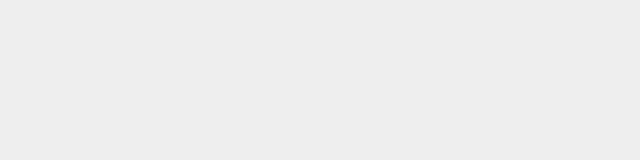
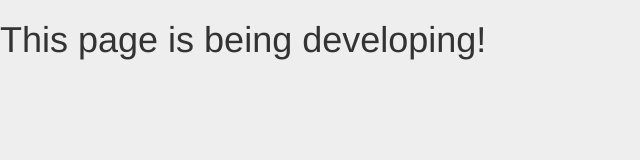
Before and after one commit to buraksenkus/homepage, a plain HTML site: page index.html in a window 1280 px wide. Shown: the whole page, without its empty margins (0-640 px from the left). Drawn offline with nearby package versions, Linux system fonts and the light colour scheme.

Commit message:
Development Info

```diff
--- a/index.html
+++ b/index.html
@@ -11,7 +11,9 @@
         <title>Burak Şenkuş - Home</title>
     </head> <!--head end-->
     <body>
-
+        <h1>
+            This page is being developing!
+        </h1>
     </body> <!--body end-->
 
 </html>
```
